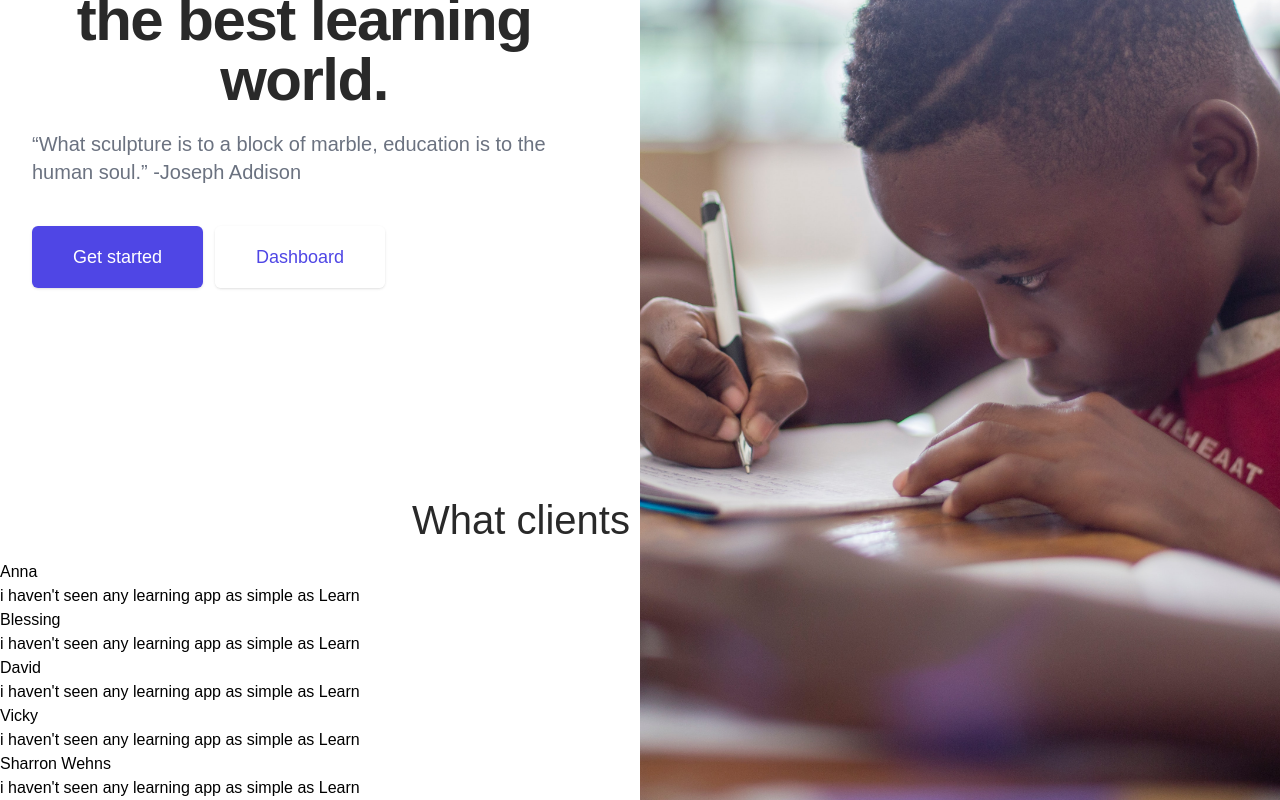
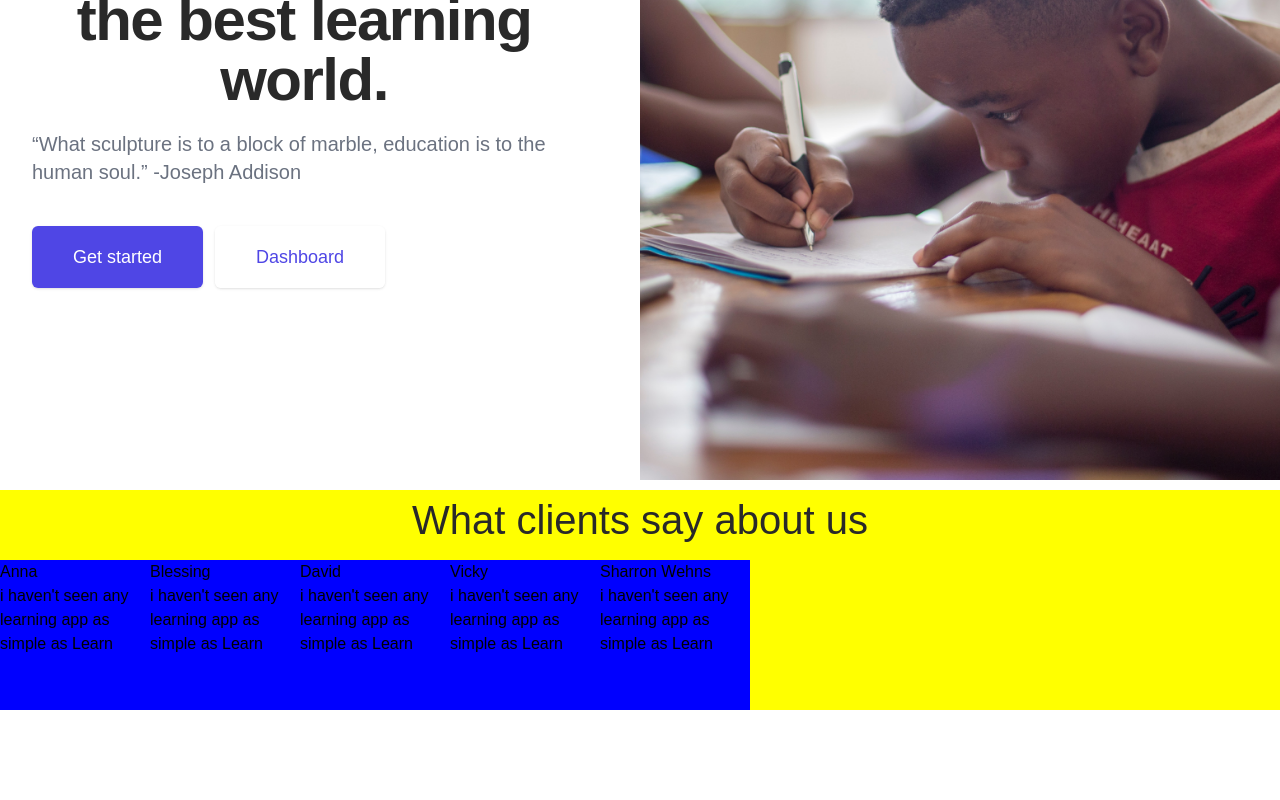
Before and after one commit to Annalartey/AltSchool-Second-Sem-Exams, a React (Vite) app: page / in a window 1280 px wide. Shown: the part 390-1190 px from the top of the page. After the commit the page ends 1100 px from the top, so only its background shows below. Built offline with nearby package versions, Linux system fonts and the light colour scheme.

Commit message:
css update

```diff
--- a/src/App.css
+++ b/src/App.css
@@ -502,16 +502,17 @@ ul li ul {
 ul li ul li a {display:block !important;}
 ul li ul li:hover {background: blue;}
 
-comment-card{
+.comment-card {
   width: 150px;
   height: 150px;
-  background-color: yellow;
+  background: blue;
+}
+
+.comment-div {
+  display: flex;
+}
+
+.comment-space {
+  background: yellow;
 
 }
-
-
-
-commentspace{
-  background-color: yellow;
-
-}
--- a/src/components/ClientsComments.jsx
+++ b/src/components/ClientsComments.jsx
@@ -32,13 +32,13 @@ export default function ClientComments () {
   ]
   return (
     <>
-      <div className="comment-space">
+      <div className = "comment-space">
          <h1> What clients say about us </h1>
-    <div>
+          <div className="comment-div">
            {
             data.map((d)=>{
               return (
-            <div className="comment-card">
+                <div className = "comment-card">
                   <p> {d.name}</p>
     <p>{d.comment} </p>
 
--- a/src/components/Home.jsx
+++ b/src/components/Home.jsx
@@ -54,8 +54,9 @@ function Home() {
             alt="children learning"
           />
         </div>
-  <ClientsComments/>
+
       </main>
+          <ClientsComments/>
 
     </div>
 
```
Lines whose indentation alone changed are shown as unchanged.
